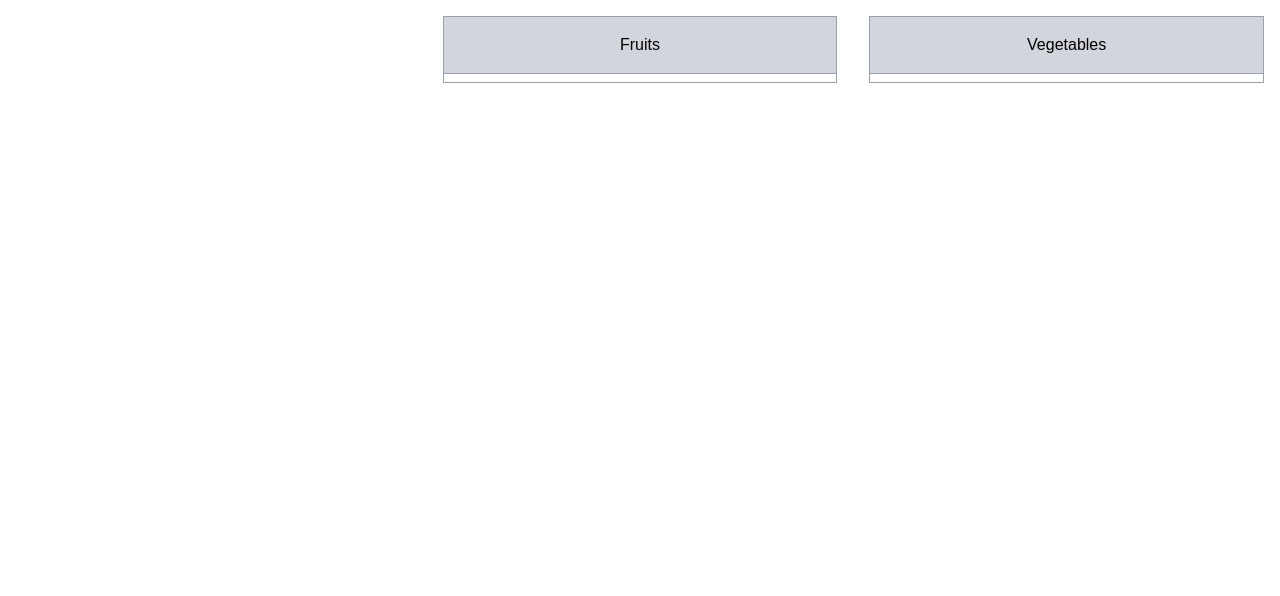
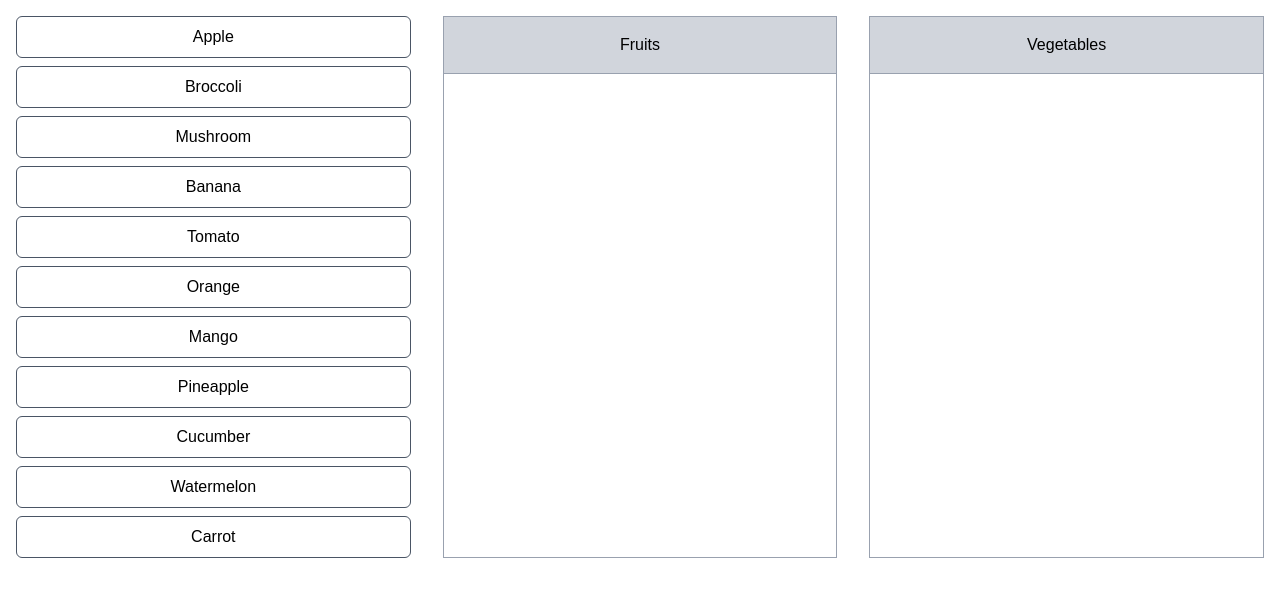
Before and after one commit to zoom2009/7solutions-exam, a Next.js app: page /todo-list in a window 1280 px wide. Shown: the top 596 px of the page. Built offline with nearby package versions, Linux system fonts and the light colour scheme.

Commit message:
implemenet todo-list with state

```diff
--- a/src/app/globals.css
+++ b/src/app/globals.css
@@ -7,3 +7,7 @@ body {
 .page-container {
   @apply flex flex-col w-full min-h-screen bg-white;
 }
+
+button {
+  @apply cursor-pointer;
+}
--- a/src/app/todo-list/_components/FruitColumn.tsx
+++ b/src/app/todo-list/_components/FruitColumn.tsx
@@ -1,24 +1,34 @@
 "use client"
 
+import { TTodo } from "@/constants/todoListData"
+import { useTodoListStore } from "@/stores/useTodoListStore"
 import { twMerge } from "tailwind-merge"
 
 const classNames = {
   container: twMerge(`flex flex-col gap-2 w-full border border-gray-400 h-full pb-2`),
   header: twMerge(`font-medium text-center w-full bg-gray-300 py-4 border-b border-b-gray-400`),
-  item: twMerge(`w-full text-center py-2 border border-gray-600 rounded-md`),
+  item: twMerge(`text-center py-2 border border-gray-600 rounded-md w-11/12 mx-auto`),
 }
 
 const FruitColumn = () => {
+  const fruitList = useTodoListStore(props => props.fruitList)
+  const removeTodo = useTodoListStore(props => props.removeTodo)
+
+  const handleRemove = (todo: TTodo) => () => {
+    removeTodo(todo)
+  }
+
   return (
     <div className={classNames.container}>
       <h2 className={classNames.header}>Fruits</h2>
-      {[].map(({ name }) => (
-        <div
-          key={name}
+      {Array.from(fruitList.values()).map((todo) => (
+        <button
+          key={todo.name}
           className={classNames.item}
+          onClick={handleRemove(todo)}
         >
-          {name}
-        </div>
+          {todo.name}
+        </button>
       ))}
     </div>
   )
--- a/src/app/todo-list/_components/MainColumn.tsx
+++ b/src/app/todo-list/_components/MainColumn.tsx
@@ -1,22 +1,38 @@
 "use client"
 
+import { TTodo } from "@/constants/todoListData"
+import { useTodoListStore } from "@/stores/useTodoListStore"
 import { twMerge } from "tailwind-merge"
 
 const classNames = {
   container: twMerge(`flex flex-col gap-2 w-full`),
-  item: twMerge(`w-full text-center py-2 border border-gray-600 rounded-md hover:bg-gray-200 duration-100 transition-all cursor-pointer`),
+  item: twMerge(`w-full text-center py-2 border border-gray-600 rounded-md hover:bg-gray-200 duration-100 transition-all`),
 }
 
 const MainColumn = () => {
+  const mainList = useTodoListStore(props => props.mainList)
+  const addTodo = useTodoListStore(props => props.addTodo)
+  const removeTodo = useTodoListStore(props => props.removeTodo)
+
+  const handleAdd = (todo: TTodo) => () => {
+    addTodo(todo)
+    setTimeout(() => {
+      const currentMainList = useTodoListStore.getState().mainList
+      if (currentMainList.has(todo.name)) return;
+      removeTodo(todo)
+    }, 5000)
+  }
+
   return (
     <div className={classNames.container}>
-      {[].map(({ name }) => (
-        <div
-          key={name}
+      {Array.from(mainList.values()).map((todo) => (
+        <button
+          key={todo.name}
           className={classNames.item}
+          onClick={handleAdd(todo)}
         >
-          {name}
-        </div>
+          {todo.name}
+        </button>
       ))}
     </div>
   )
--- a/src/app/todo-list/_components/VegetableColumn.tsx
+++ b/src/app/todo-list/_components/VegetableColumn.tsx
@@ -1,24 +1,34 @@
 "use client"
 
+import { TTodo } from "@/constants/todoListData"
+import { useTodoListStore } from "@/stores/useTodoListStore"
 import { twMerge } from "tailwind-merge"
 
 const classNames = {
   container: twMerge(`flex flex-col gap-2 w-full border border-gray-400 h-full pb-2`),
   header: twMerge(`font-medium text-center w-full bg-gray-300 py-4 border-b border-b-gray-400`),
-  item: twMerge(`w-full text-center py-2 border border-gray-600 rounded-md`),
+  item: twMerge(`text-center py-2 border border-gray-600 rounded-md w-11/12 mx-auto`),
 }
 
 const VegetableColumn = () => {
+  const vegetableList = useTodoListStore(props => props.vegetableList)
+  const removeTodo = useTodoListStore(props => props.removeTodo)
+
+  const handleRemove = (todo: TTodo) => () => {
+    removeTodo(todo)
+  }
+
   return (
     <div className={classNames.container}>
       <h2 className={classNames.header}>Vegetables</h2>
-      {[].map(({ name }) => (
-        <div
-          key={name}
+      {Array.from(vegetableList.values()).map((todo) => (
+        <button
+          key={todo.name}
           className={classNames.item}
+          onClick={handleRemove(todo)}
         >
-          {name}
-        </div>
+          {todo.name}
+        </button>
       ))}
     </div>
   )
--- a/src/stores/todoListStore.ts
+++ b/src/stores/useTodoListStore.ts
@@ -9,7 +9,7 @@ interface ITodoListStore {
   removeTodo: (todo: TTodo) => void
 }
 
-export const useSidebarStore = create<ITodoListStore>((set) => ({
+export const useTodoListStore = create<ITodoListStore>((set) => ({
   mainList: new Map(todoListData.map(item => [item.name, item])),
   fruitList: new Map(),
   vegetableList: new Map(),
```
